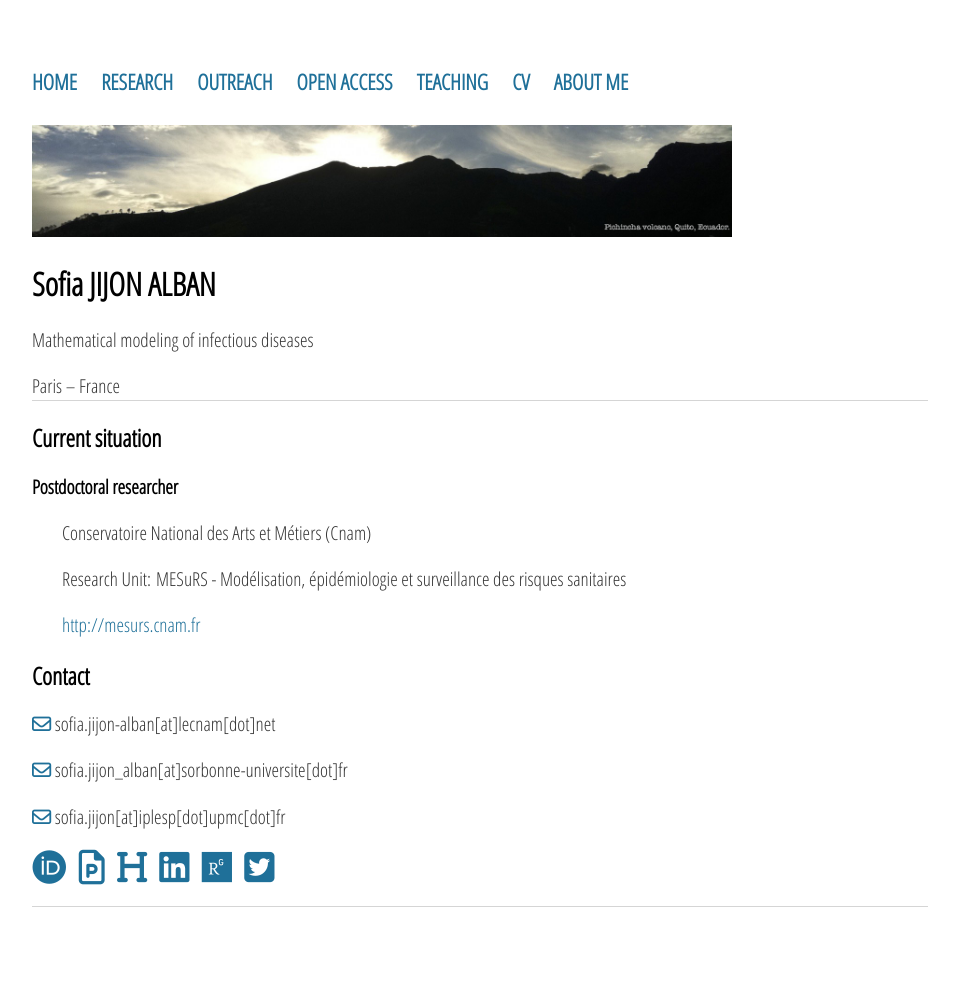
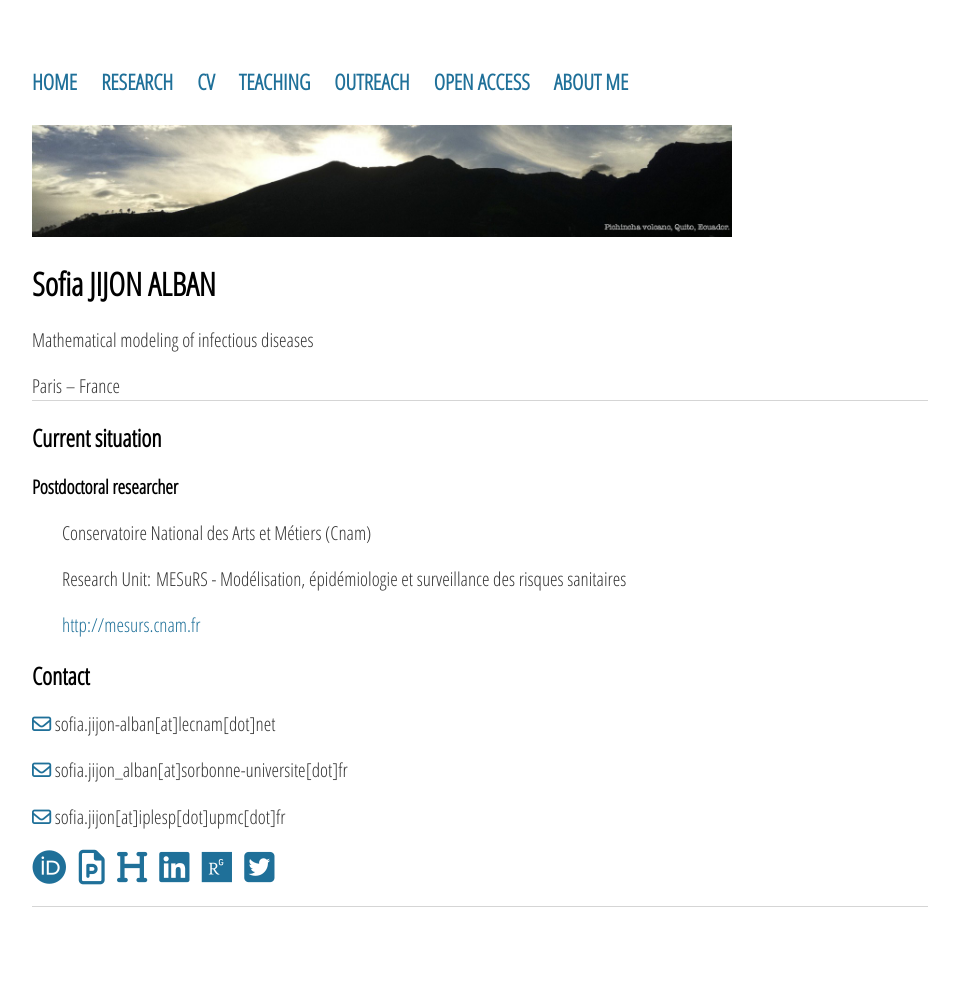
Before and after one commit to sjijon/sjijon.github.io, a Jekyll site: the page built from index.html, in a window 1280 px wide. Shown: the whole page, without its empty margins (160-1119 px from the left). Built offline with Jekyll 4.4.1, drawn with Linux system fonts in a browser that asks for light colours; nearby versions of some CDN libraries.

Commit message:
Rearrange sections

```diff
--- a/_layouts/default.html
+++ b/_layouts/default.html
@@ -13,10 +13,10 @@
     		<ul>
         		<li><a href="/">HOME</a></li>
         		<li><a href="/research">RESEARCH</a></li>
-	        	<li><a href="/outreach">OUTREACH</a></li>
+	        	<li><a href="/cv">CV</a></li>
+						<li><a href="/teaching">TEACHING</a></li>
+						<li><a href="/outreach">OUTREACH</a></li>
 						<li><a href="/openaccess">OPEN ACCESS</a></li>
-        		<li><a href="/teaching">TEACHING</a></li>
-        		<li><a href="/cv">CV</a></li>
         		<li><a href="/about">ABOUT ME</a></li>
     		</ul>
 		</nav>
```
